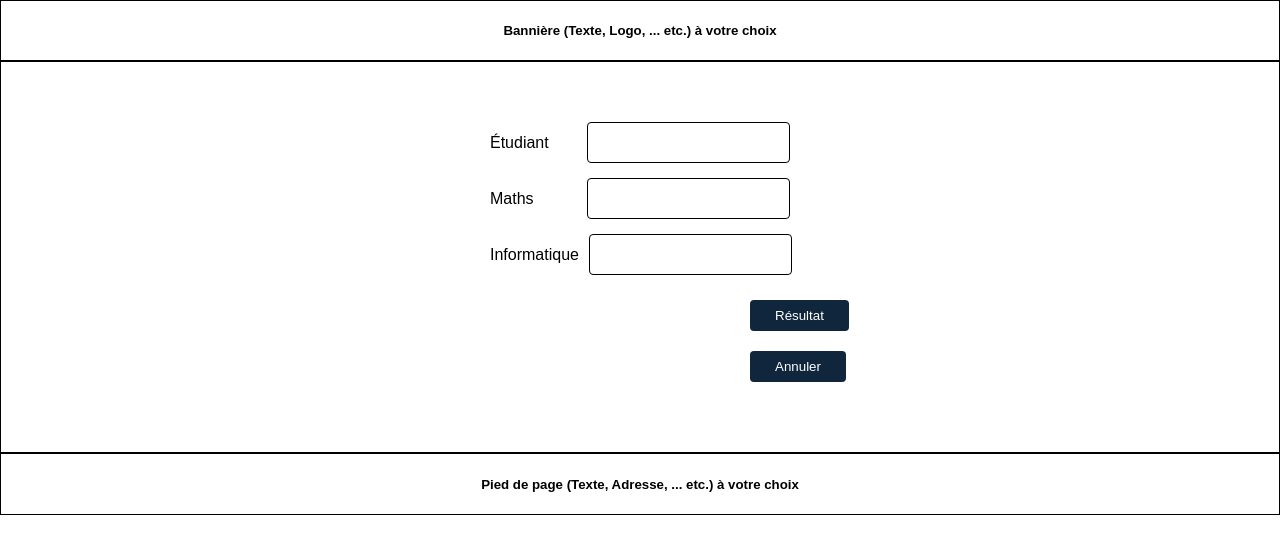
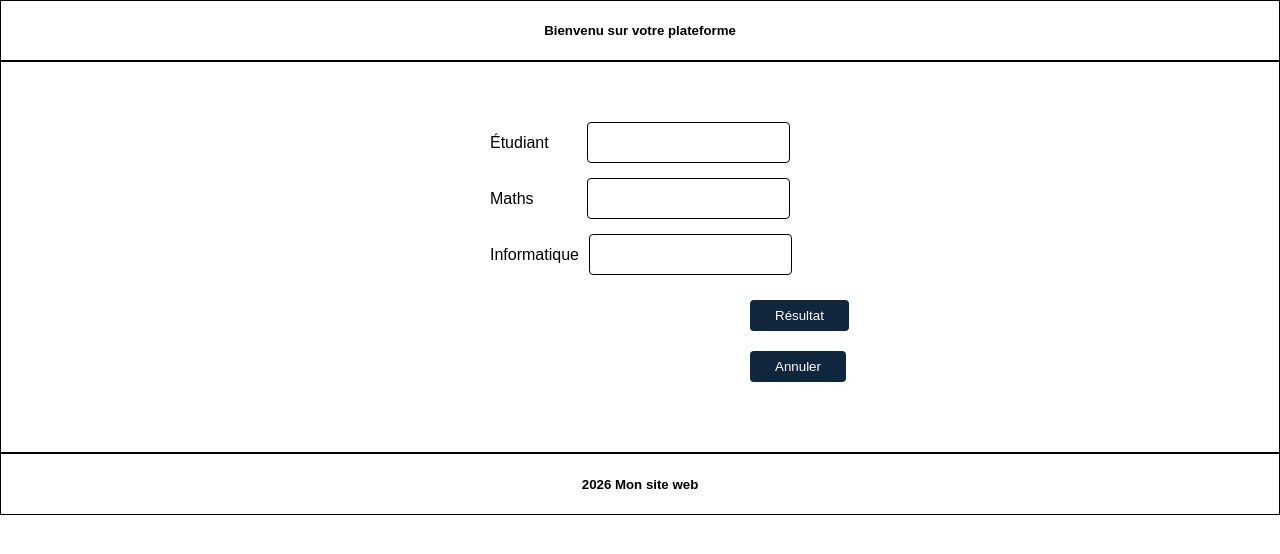
Before and after one commit to fatiEl17/fatiel17, a plain HTML site: page page2.html in a window 1280 px wide. Drawn offline with Linux system fonts and the light colour scheme.

Commit message:
Update page2.html

```diff
--- a/page2.html
+++ b/page2.html
@@ -76,7 +76,7 @@
 <body>
 
    <header>
-    <h5>Bannière (Texte, Logo, ... etc.) à votre choix</h5>
+    <h5> Bienvenu sur votre plateforme </h5>
    </header>
    <hr>
 <main>
@@ -100,7 +100,7 @@
     </form>
 </main>
     <footer>
-        <h5>Pied de page (Texte, Adresse, ... etc.) à votre choix</h5>
+        <h5> 2026 Mon site web </h5>
     </footer>
 
 
```
